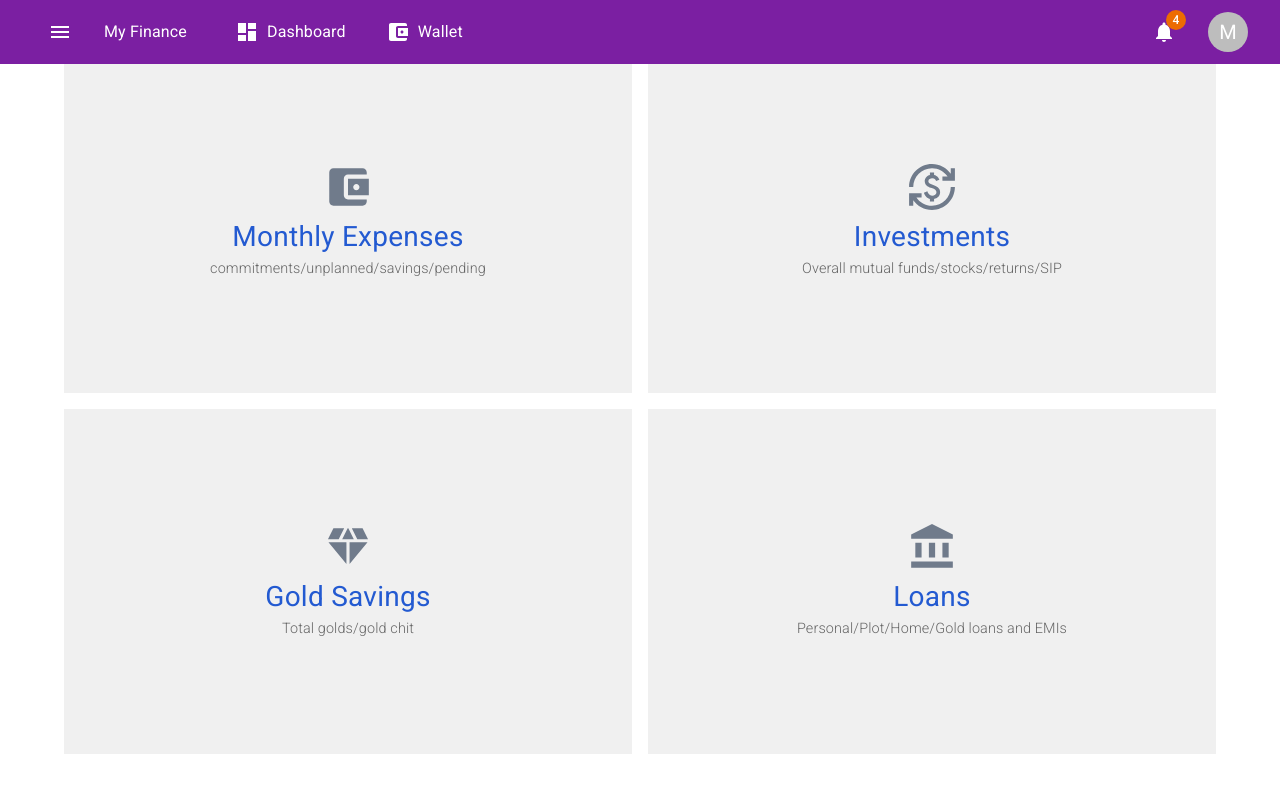
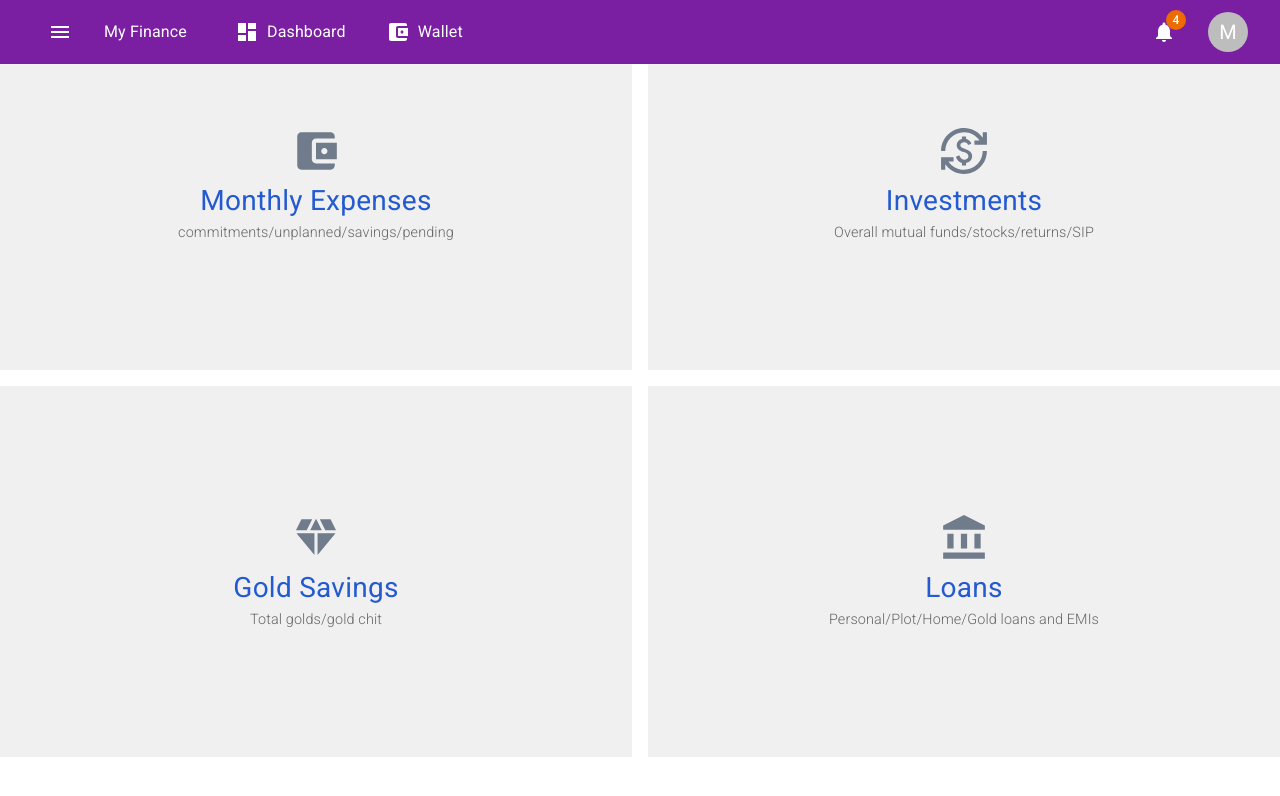
Before and after one commit to cra2ycoder/my-finance, a Next.js app: page /dashboard in a window 1280 px wide. Shown: the top 796 px of the page. Built offline with nearby package versions, Linux system fonts and the light colour scheme.

Commit message:
dashboard page updates

```diff
--- a/pages/dashboard.tsx
+++ b/pages/dashboard.tsx
@@ -1,15 +1,7 @@
-import Box from '@mui/material/Box'
 import DashboardGrid from '@components/DashboardGrid'
-import Container from '@mui/material/Container'
 
 function Dashboard() {
-  return (
-    <Box>
-      <Container sx={{ margin: 'auto', marginTop: '3rem' }}>
-        <DashboardGrid />
-      </Container>
-    </Box>
-  )
+  return <DashboardGrid />
 }
 
 export default Dashboard
```
